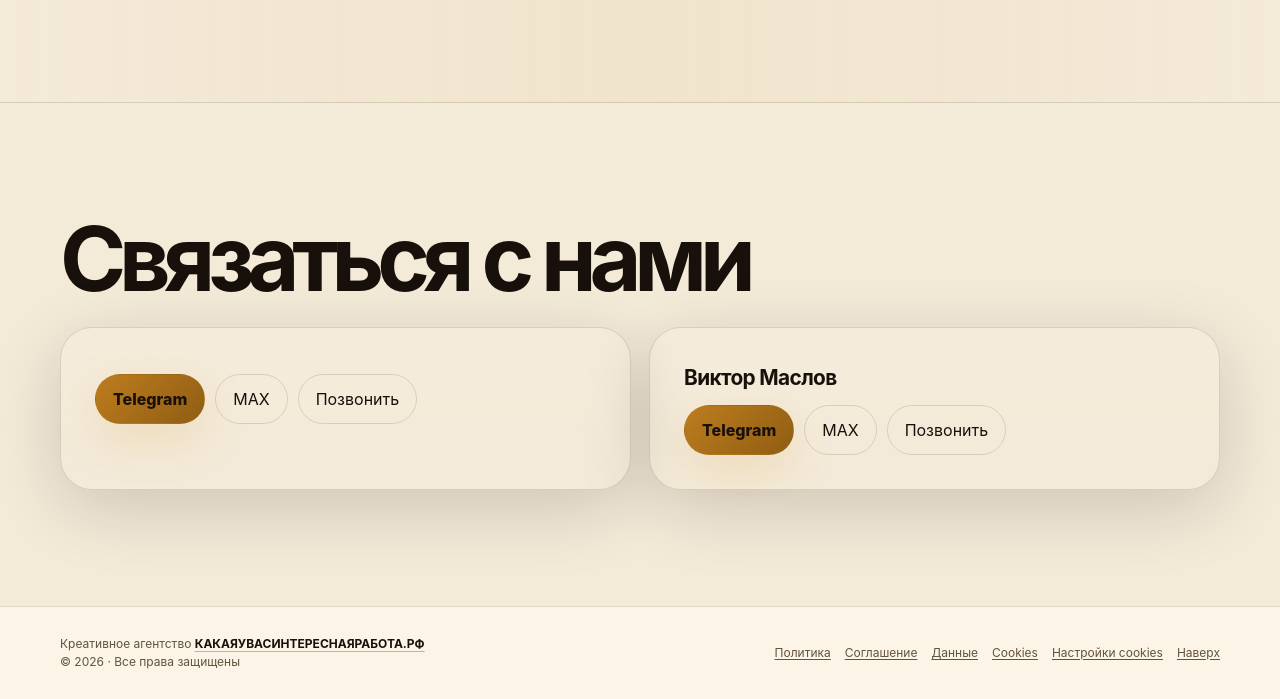
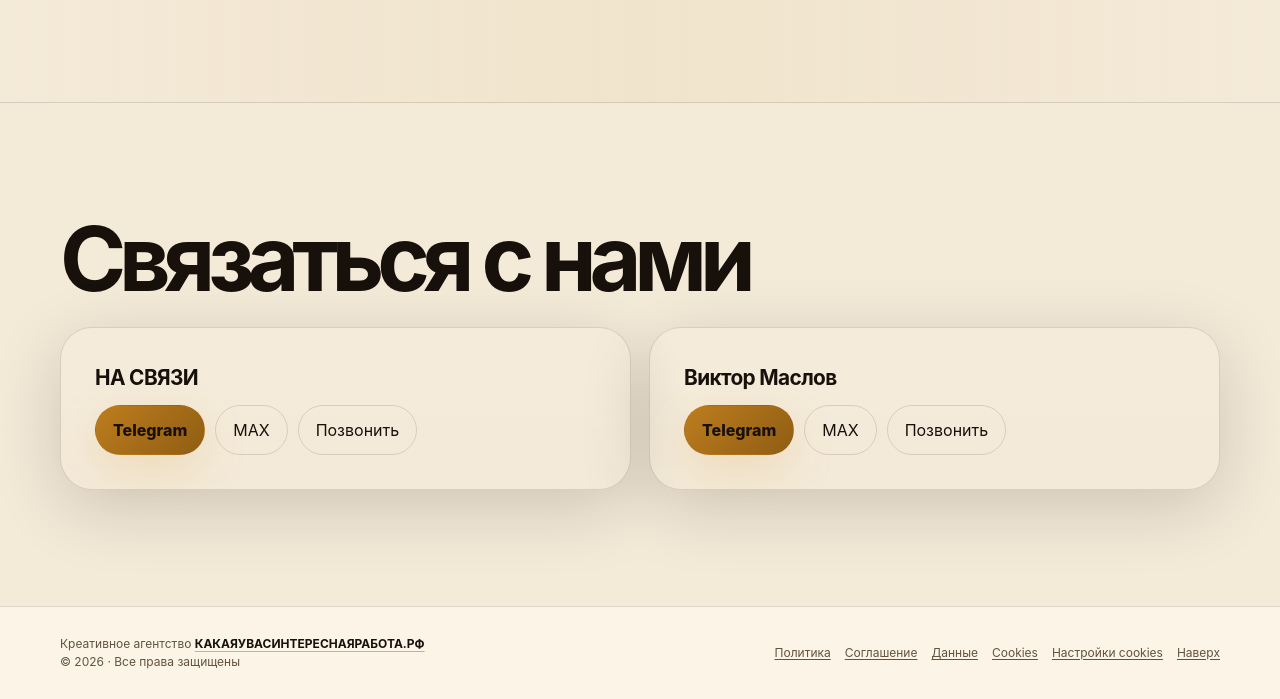
Before and after one commit to cooljobyougot/dronebrotherhood, a plain HTML site: page index.html in a window 1280 px wide. Shown: the part 5468-6167 px from the top of the page. Drawn offline with Linux system fonts and the light colour scheme.

Commit message:
Update index.html

```diff
--- a/index.html
+++ b/index.html
@@ -290,7 +290,7 @@
         <div class="section-title reveal"><h2>Связаться с нами</h2></div>
         <div class="contact-grid">
           <div class="card contact-card reveal" aria-label="Контакты менеджера">
-            <h3></h3>
+            <h3>НА СВЯЗИ</h3>
             <div class="row" style="flex-wrap:wrap; gap:10px; margin-bottom:0;">
               <a class="pill primary" href="https://t.me/kakayauvasinteresnayarabota" target="_blank" rel="noopener">Telegram</a>
               <a class="pill ghost" href="https://max.ru/u/f9LHodD0cOJC20Mf6g1GH2nSNHu3G6kt1rCWJZlJWWKab9ufxwUxt0z-OhU" target="_blank" rel="noopener">MAX</a>
```
